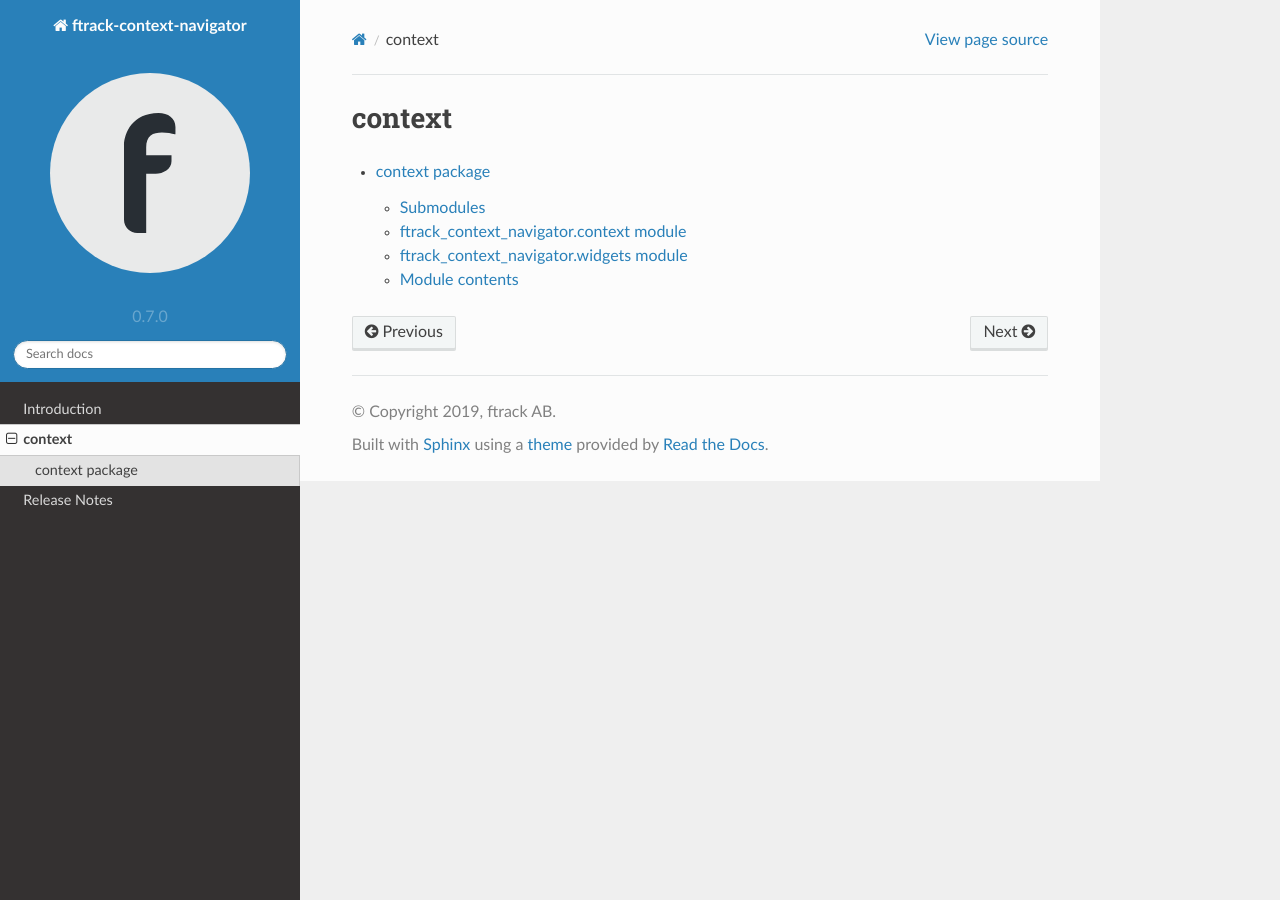
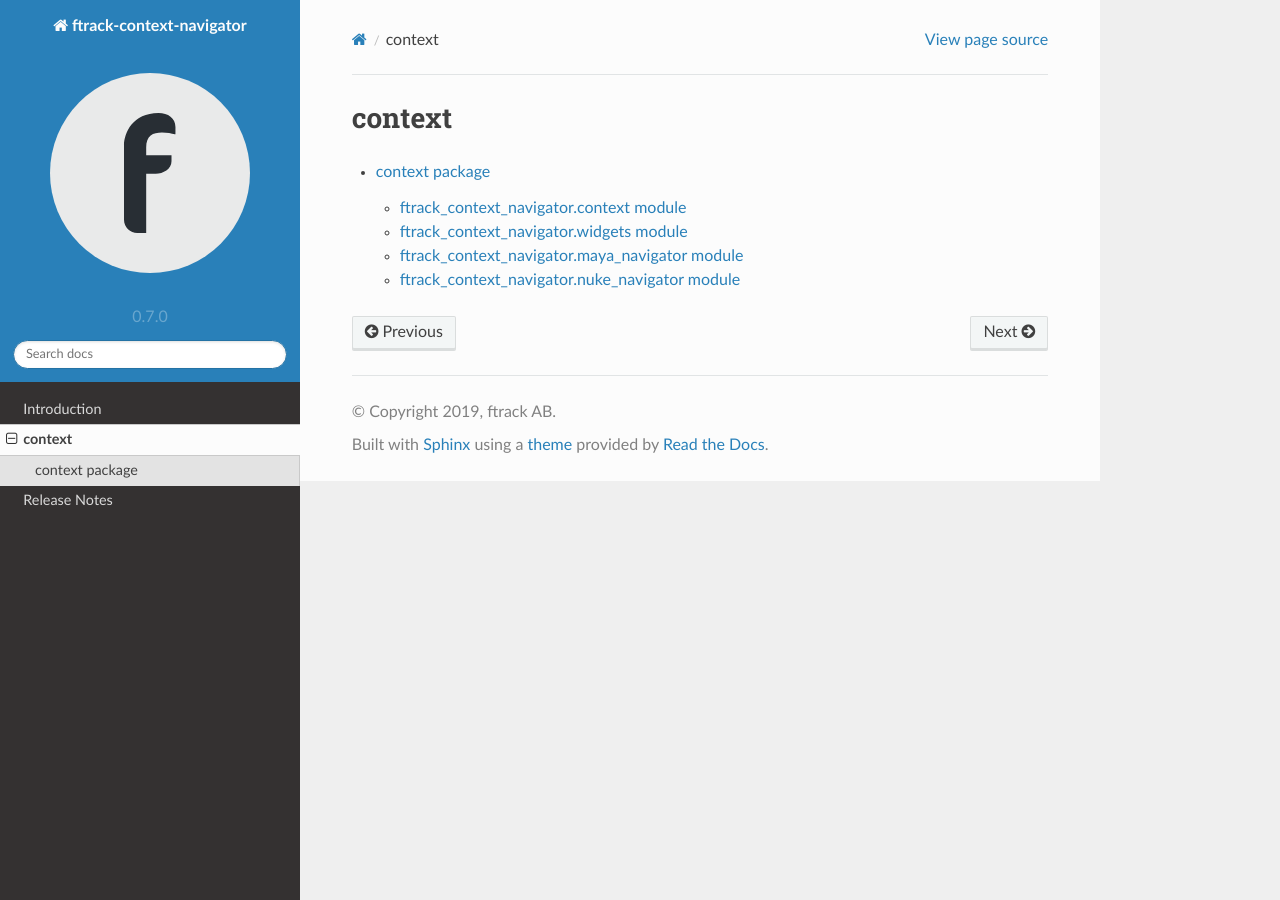
Before and after one commit to ftrackhq/ftrack-context-navigator, a Sphinx documentation site: the page built from docs/source/modules.rst, in a window 1280 px wide. Built offline with Sphinx 7.4.7 and the Read the Docs theme 2.0.0, drawn with Linux system fonts in a browser that asks for light colours.

Commit message:
improve docs build extend context modules

```diff
--- a/docs/source/conf.py
+++ b/docs/source/conf.py
@@ -20,7 +20,7 @@ import shlex
 import re
 
 autodoc_mock_imports = [
-    'QtExt'
+    'QtExt', 'nuke', 'maya', 'nukescripts', 'shiboken2', 'shiboken'
 ]
 
 # If extensions (or modules to document with autodoc) are in another directory,
--- a/docs/source/context.rst
+++ b/docs/source/context.rst
@@ -1,8 +1,6 @@
 context package
 ===============
 
-Submodules
-----------
 
 ftrack_context_navigator.context module
 ---------------------------------------
@@ -22,10 +20,19 @@ ftrack_context_navigator.widgets module
     :show-inheritance:
 
 
-Module contents
----------------
+ftrack_context_navigator.maya_navigator module
+----------------------------------------------
 
-.. automodule:: ftrack_context_navigator
+.. automodule:: ftrack_context_navigator.maya_navigator
     :members:
     :undoc-members:
     :show-inheritance:
+
+
+ftrack_context_navigator.nuke_navigator module
+----------------------------------------------
+
+.. automodule:: ftrack_context_navigator.nuke_navigator
+    :members:
+    :undoc-members:
+    :show-inheritance:
```
